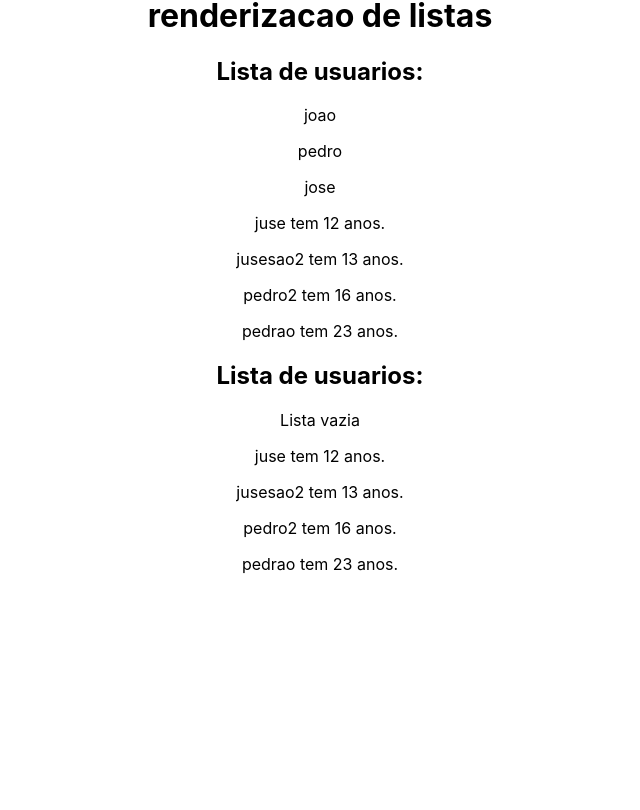
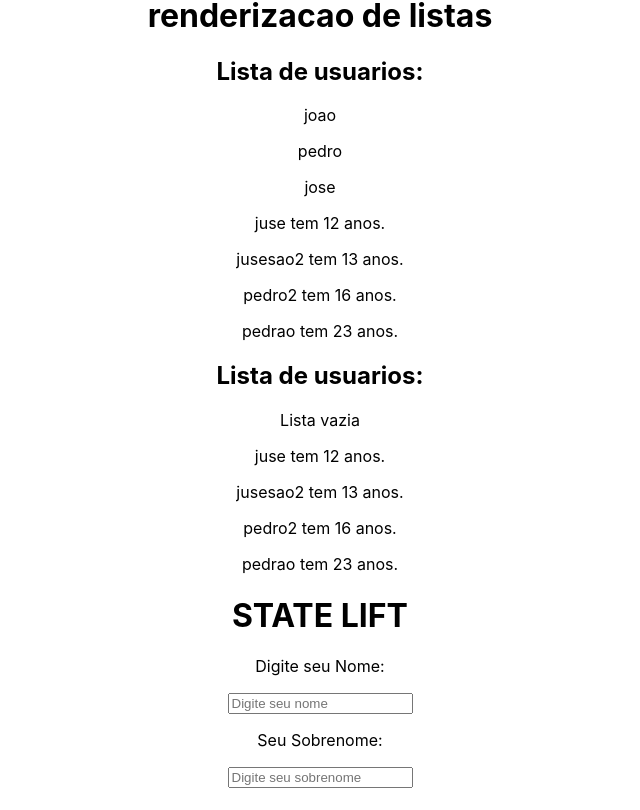
Before and after one commit to andersonssh/learning-react, a React (Create React App) app in the folder react/02 - parte 2/projeto2/: page / in a window 1280 px wide. Shown: the part 400-1210 px from the top of the page, without its empty margins (320-960 px from the left). Before the commit the page ends 990 px from the top, so only its background shows below. Built offline with nearby package versions, Linux system fonts and the light colour scheme.

Commit message:
Adiciona testes de State Lift

```diff
--- a/react/02 - parte 2/projeto2/src/App.js
+++ b/react/02 - parte 2/projeto2/src/App.js
@@ -4,6 +4,7 @@ import Evento from './components/Evento';
 import Form from './components/Form'
 import Condicional from './components/Condicional';
 import Listas from './components/Listas';
+import NomeCompleto from './components/NomeCompleto';
 
 function App() {
   const x = [{
@@ -33,7 +34,8 @@ function App() {
      <h1>renderizacao de listas</h1>
      <Listas itens={y} lista={x}/>
      <Listas itens={[]} lista={x}/>
-
+     <h1>STATE LIFT</h1>
+     <NomeCompleto />
    </div>
   );
 }
--- a/react/02 - parte 2/projeto2/src/components/Listas.js
+++ b/react/02 - parte 2/projeto2/src/components/Listas.js
@@ -20,6 +20,7 @@ function Listas({itens, lista}){
                     <p>{item.nome} tem {item.idade} anos.</p>
 
                 ))
+
             }
         </>
     )
--- /dev/null
+++ b/react/02 - parte 2/projeto2/src/components/NomeCompleto.js
@@ -0,0 +1,18 @@
+import {useState} from 'react'
+import SeuNome from './SeuNome'
+import SeuSobrenome from './SeuSobrenome'
+
+
+
+function NomeCompleto(){
+    const [name, setName] = useState()
+    return (
+        <div>
+            <SeuNome sN={setName} />
+            <SeuSobrenome sN={setName} />
+            <h1>{name}</h1>
+        </div>
+    )
+}
+
+export default NomeCompleto
--- /dev/null
+++ b/react/02 - parte 2/projeto2/src/components/SeuNome.js
@@ -0,0 +1,11 @@
+function SeuNome({sN}){
+    return (
+        <div>
+            <p>Digite seu Nome:</p>
+            <input type="text" placeholder="Digite seu nome" onChange={(e) => sN(e.target.value)}/>
+        </div>
+    )
+}
+
+
+export default SeuNome
--- /dev/null
+++ b/react/02 - parte 2/projeto2/src/components/SeuSobrenome.js
@@ -0,0 +1,10 @@
+function SeuSobrenome({sN}){
+    return (
+        <div>
+            <p>Seu Sobrenome:</p>
+            <input type="text" placeholder="Digite seu sobrenome" onChange={(e) => sN(e.target.value)}/>
+        </div>
+    )
+}
+
+export default SeuSobrenome
```
